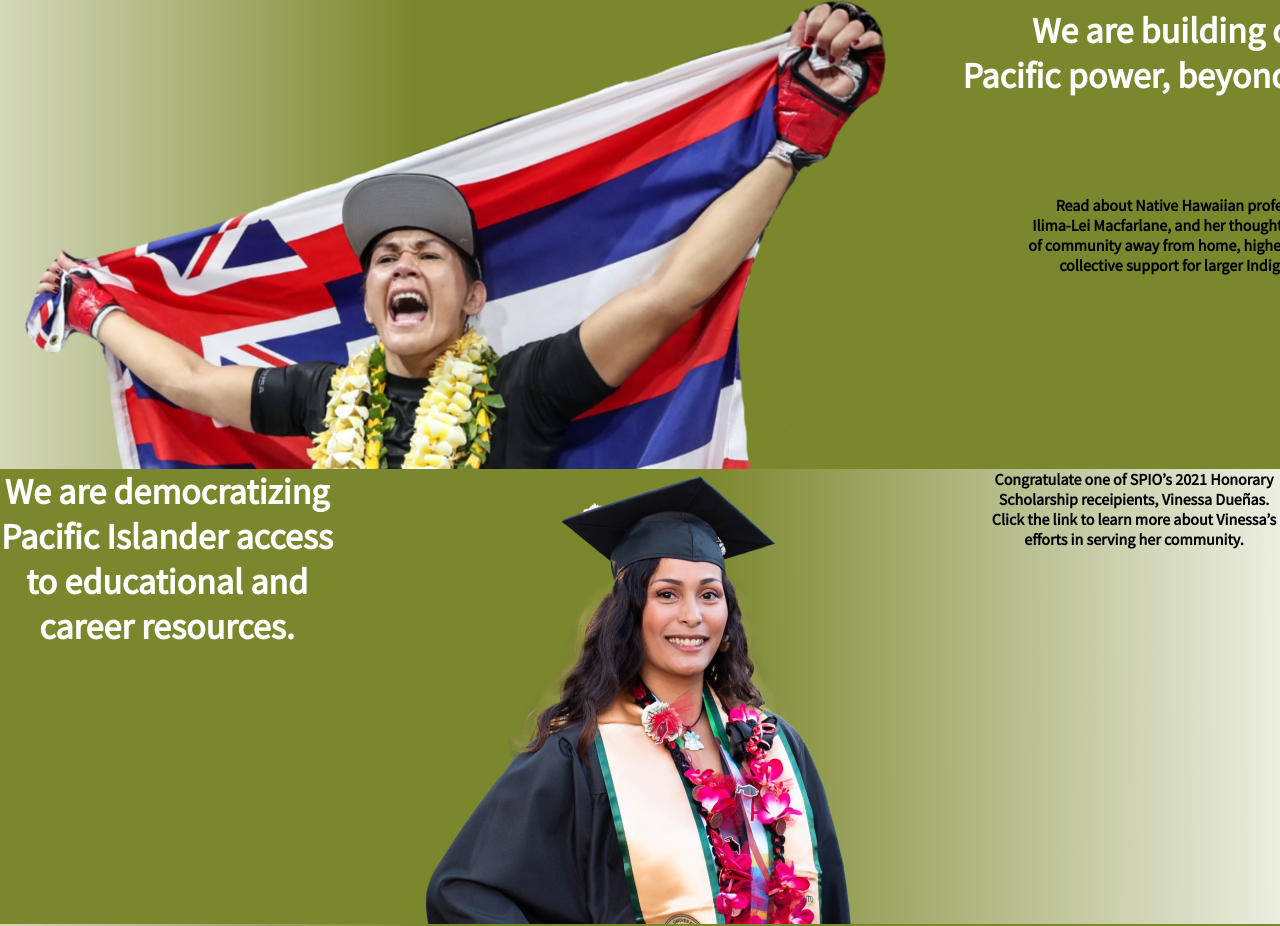
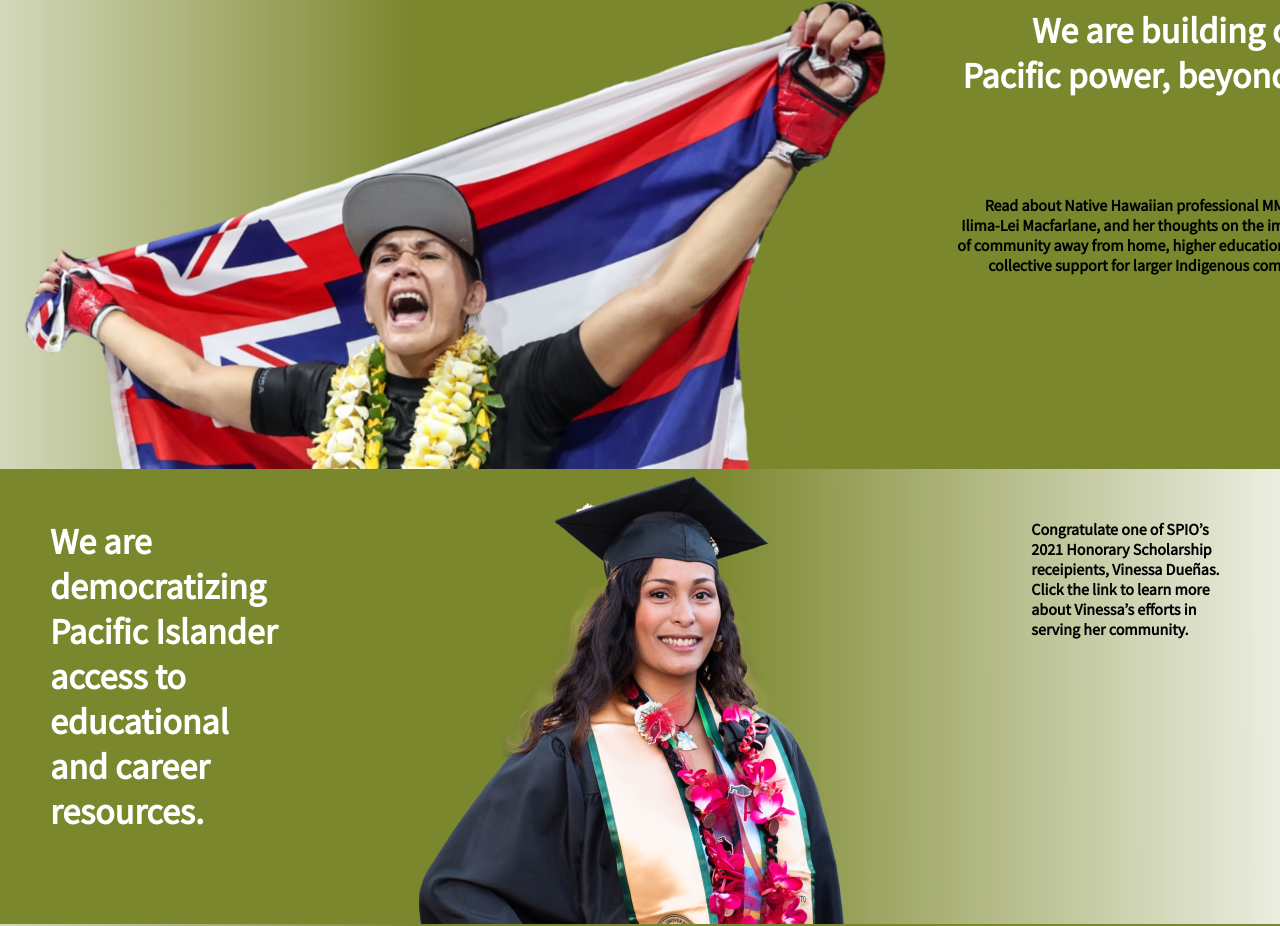
Before and after one commit to maikalangi/spioFromScratch, a React (Create React App) app: page / in a window 1280 px wide. Shown: the part 816-1742 px from the top of the page. Built offline with nearby package versions, Linux system fonts and the light colour scheme.

Commit message:
carousel adjustments

```diff
--- a/src/components/carousel.js
+++ b/src/components/carousel.js
@@ -22,9 +22,13 @@ function Carousel() {
                 </div>
             </li>
             <li className='slides' id='slide-3'>
-                <h5>We are democratizing Pacific Islander access to educational and career resources.</h5>
+                <div>
+                    <h5>We are democratizing Pacific Islander access to educational and career resources.</h5>
+                </div>
                 <img src={slide3} alt="" />
-                <p>Congratulate one of SPIO’s 2021 Honorary Scholarship receipients, Vinessa Dueñas. Click the link to learn more about Vinessa’s efforts in serving her community.</p>
+                <div>
+                    <p>Congratulate one of SPIO’s 2021 Honorary Scholarship receipients, Vinessa Dueñas. Click the link to learn more about Vinessa’s efforts in serving her community.</p>
+                </div>
             </li>
             <li className='slides' id='slide-4'>
                 <img src={slide4} alt="" />
--- a/src/styles/carousel.css
+++ b/src/styles/carousel.css
@@ -12,6 +12,8 @@
     display: flex;
     flex-direction: row;
     width: 100%;
+    flex-shrink: 0;
+    flex-grow: 1;
 }
 
 .slides div {
@@ -72,7 +74,7 @@ img {
 
 #slide-2 p {
     display: flex;
-    justify-self: end;
+    /* justify-self: end; */
     text-align: right;
     width: 395px;
     height: 100px;
@@ -87,6 +89,10 @@ img {
     background: linear-gradient(270.01deg, #7B872D 67.7%, rgba(123, 135, 45, 0) 115.45%);
 }
 
+#slide-3 h5, p {
+    text-align: left;
+}
+
 #slide-3 {
     background: linear-gradient(89.78deg, #7B872D 55%, rgba(123, 135, 45, 0) 107.46%);
 }
```
